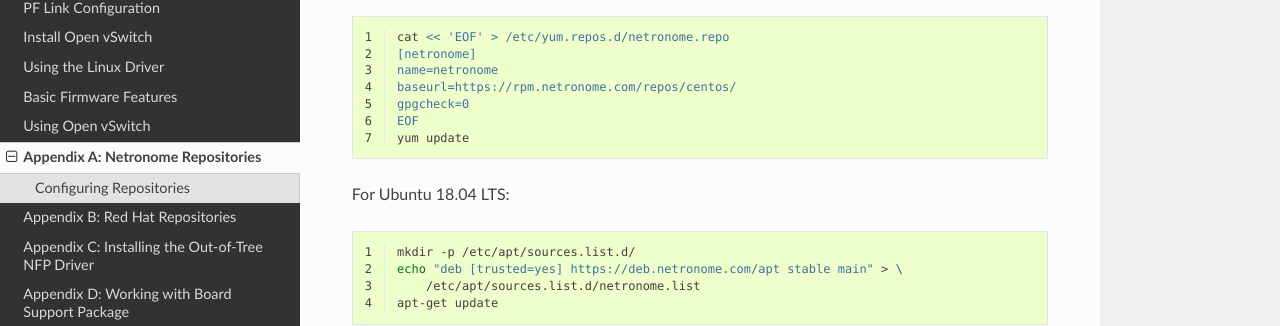
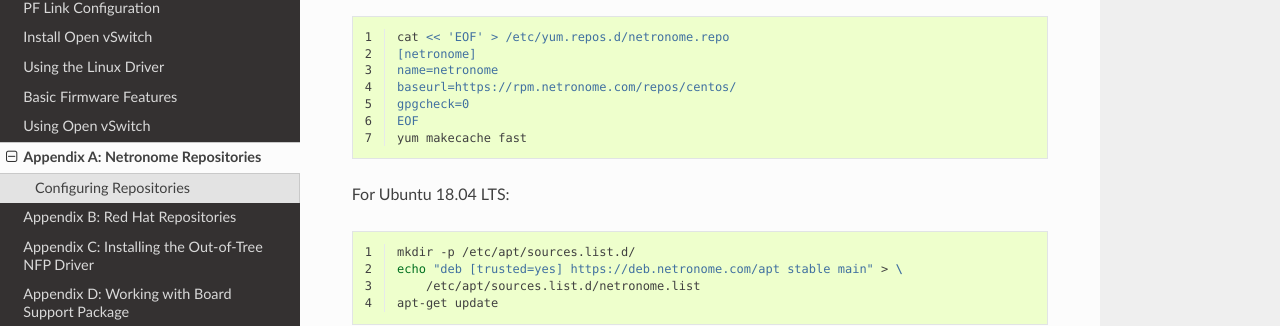
Before and after one commit to macris-xiao/disa-user-guide, a Sphinx documentation site: the page built from doc/0A_Netronome_Repositories.rst, in a window 1280 px wide. Shown: the part 344-670 px from the top of the page. Built offline with Sphinx 7.4.7 and the Read the Docs theme 2.0.0, drawn with Linux system fonts in a browser that asks for light colours; formulas are drawn with MathJax 3.

Commit message:
Change yum update to yum makecache fast
Unlike apt on Ubuntu a yum update does not only refresh the package cache -
it also tries to update the system and this is not what we are trying to
achieve here.

Change-Id: I7c5c10f9a81a077ceb0353d1f661fde1fb69738f

```diff
--- a/doc/0A_Netronome_Repositories.rst
+++ b/doc/0A_Netronome_Repositories.rst
@@ -19,7 +19,7 @@
     baseurl=https://rpm.netronome.com/repos/centos/
     gpgcheck=0
     EOF
-    yum update
+    yum makecache fast
 
 
 For Ubuntu 18.04 LTS:
```
